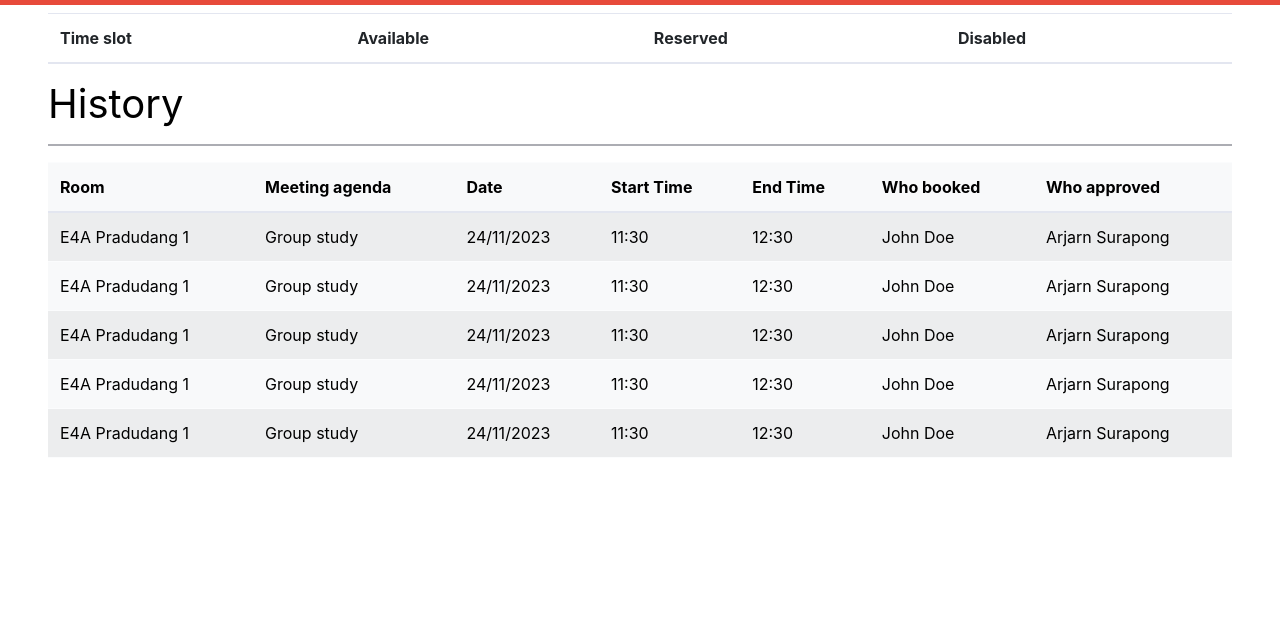
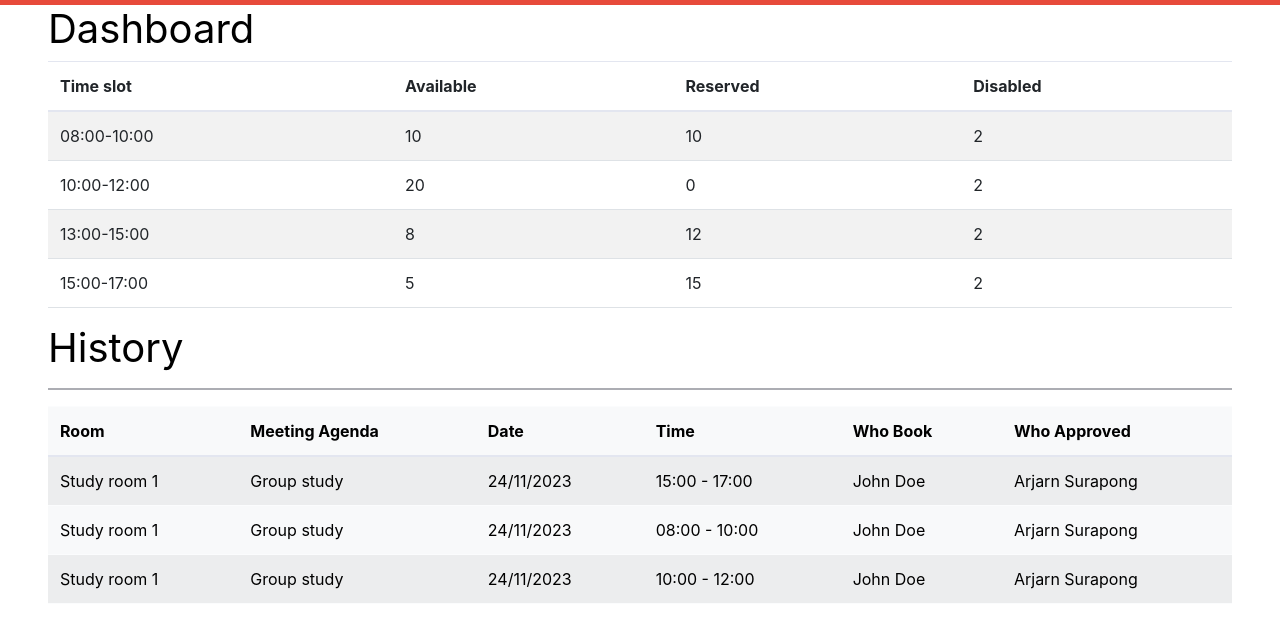
Before and after one commit to KatieMarsh/webapphell-group2, a website: page views/project/dashboard.html in a window 1280 px wide. Shown: the part 51-692 px from the top of the page. Drawn offline with Linux system fonts and the light colour scheme.

Commit message:
hard code replaced with script in dashboard

```diff
--- a/views/project/dashboard.html
+++ b/views/project/dashboard.html
@@ -31,12 +31,13 @@
         </div>
     </nav>
     <div class="mx-5">
-        <h5></h5>
+        <h1 class="text-black">Dashboard</h1>
         <table class="table table-striped">
             <thead>
                 <tr><th>Time slot</th> <th>Available</th> <th>Reserved</th> <th>Disabled</th></tr>
             </thead>
-            <tbody id="table_body"></tbody>
+            <tbody id="table_dashboard">
+            </tbody>
         </table
 
         <!-- History -->
@@ -47,65 +48,100 @@
                 <thead class="table-light">
                     <tr>
                         <th>Room</th>
-                        <th>Meeting agenda</th>
+                        <th>Meeting Agenda</th>
                         <th>Date</th>
-                        <th>Start Time</th>
-                        <th>End Time</th>
-                        <th>Who booked</th>
-                        <th>Who approved</th>
+                        <th>Time</th>
+                        <th>Who Book</th>
+                        <th>Who Approved</th>
                     </tr>
                 </thead>
-                <tbody class="table-light">
-                    <tr>
-                        <td>E4A Pradudang 1</td>
-                        <td>Group study</td>
-                        <td>24/11/2023</td>
-                        <td>11:30</td>
-                        <td>12:30</td>
-                        <td>John Doe</td>
-                        <td>Arjarn Surapong</td>
-                    </tr>
-                    <tr>
-                        <td>E4A Pradudang 1</td>
-                        <td>Group study</td>
-                        <td>24/11/2023</td>
-                        <td>11:30</td>
-                        <td>12:30</td>
-                        <td>John Doe</td>
-                        <td>Arjarn Surapong</td>
-                    </tr>
-                    <tr>
-                        <td>E4A Pradudang 1</td>
-                        <td>Group study</td>
-                        <td>24/11/2023</td>
-                        <td>11:30</td>
-                        <td>12:30</td>
-                        <td>John Doe</td>
-                        <td>Arjarn Surapong</td>
-                    </tr>
-                    <tr>
-                        <td>E4A Pradudang 1</td>
-                        <td>Group study</td>
-                        <td>24/11/2023</td>
-                        <td>11:30</td>
-                        <td>12:30</td>
-                        <td>John Doe</td>
-                        <td>Arjarn Surapong</td>
-                    </tr>
-                    <tr>
-                        <td>E4A Pradudang 1</td>
-                        <td>Group study</td>
-                        <td>24/11/2023</td>
-                        <td>11:30</td>
-                        <td>12:30</td>
-                        <td>John Doe</td>
-                        <td>Arjarn Surapong</td>
-                    </tr>
+                <tbody class="table-light" id="table_history">
                 </tbody>
             </table>
         </div>
     </div>
 
+    <script>
+        // Select tables
+        const table_dashboard = document.querySelector('#table_dashboard');
+        const table_history = document.querySelector('#table_history');
+
+        // mock-up data
+        const json_data = '[{"time":"08:00-10:00","available":"10","reserved":"10","disabled":"2"},{"time":"10:00-12:00","available":"20","reserved":"0","disabled":"2"},{"time":"13:00-15:00","available":"8","reserved":"12","disabled":"2"},{"time":"15:00-17:00","available":"5","reserved":"15","disabled":"2"}]';
+        const json_history = '[{"room":"Study room 1","agenda":"Group study","date":"24/11/2023","time_slot_1":"0","time_slot_2":"0","time_slot_3":"0","time_slot_4":"1","whoBook":"John Doe","whoApprove":"Arjarn Surapong"},{"room":"Study room 1","agenda":"Group study","date":"24/11/2023","time_slot_1":"1","time_slot_2":"0","time_slot_3":"0","time_slot_4":"0","whoBook":"John Doe","whoApprove":"Arjarn Surapong"},{"room":"Study room 1","agenda":"Group study","date":"24/11/2023","time_slot_1":"0","time_slot_2":"1","time_slot_3":"0","time_slot_4":"0","whoBook":"John Doe","whoApprove":"Arjarn Surapong"}]';
+
+        // Parse JSON to JS objects
+        const data = JSON.parse(json_data);
+        const history = JSON.parse(json_history);
+
+        // Dashboard
+        let rows = '';
+        data.forEach(function(d){
+            rows += `<tr>`;
+            rows += `<td>${d.time}</td>`;
+            rows += `<td>${d.available}</td>`;
+            rows += `<td>${d.reserved}</td>`;
+            rows += `<td>${d.disabled}</td>`;
+            rows += `</tr>`;
+        });
+        table_dashboard.innerHTML = rows;
+
+        // History
+        let rows_history = '';
+        history.forEach(function(h){
+            rows_history += '<tr>';
+            rows_history += `<td>${h.room}</td>`;
+            rows_history += `<td>${h.agenda}</td>`;
+            rows_history += `<td>${h.date}</td>`;
+            if(h.time_slot_1 == "1"){
+                rows_history += `<td>08:00 - 10:00</td>`;
+            }
+            else if (h.time_slot_2 == "1")
+            {
+                rows_history += `<td>10:00 - 12:00</td>`;
+            }
+            else if (h.time_slot_3 == "1")
+            {
+                rows_history += `<td>13:00 - 15:00</td>`;
+            }
+            else if (h.time_slot_4 == "1")
+            {
+                rows_history += `<td>15:00 - 17:00</td>`;
+            }
+            else{
+                rows_history += `<td>Error</td>`;
+            }
+            rows_history += `<td>${h.whoBook}</td>`;
+            rows_history += `<td>${h.whoApprove}</td>`;
+            rows_history += '</tr>';
+        });
+        table_history.innerHTML = rows_history;
+
+        // console.log(rows);
+
+
+        // GET dashboard
+        // async function getDashboard(){
+        //     try {
+        //         const response = await fetch('/getdashboard');
+        //         if (response.ok) {
+        //             const data = await response.json();
+        //             let rows = '';
+        //             data.forEach(function (room){
+
+        //             });
+        //         }
+        //         else if (response.status == 500){
+        //             const data = response.text();
+        //             throw Error(data);
+        //         }
+        //     } catch (err) {
+        //         console.error(err.message);
+        //         Notifix.Report.failure('Error',err.message,'Close');
+        //     }
+        // }
+    </script>
+
 </body>
 
 </html>
```
Also changed, not shown: index.js (+13 -0 lines).
